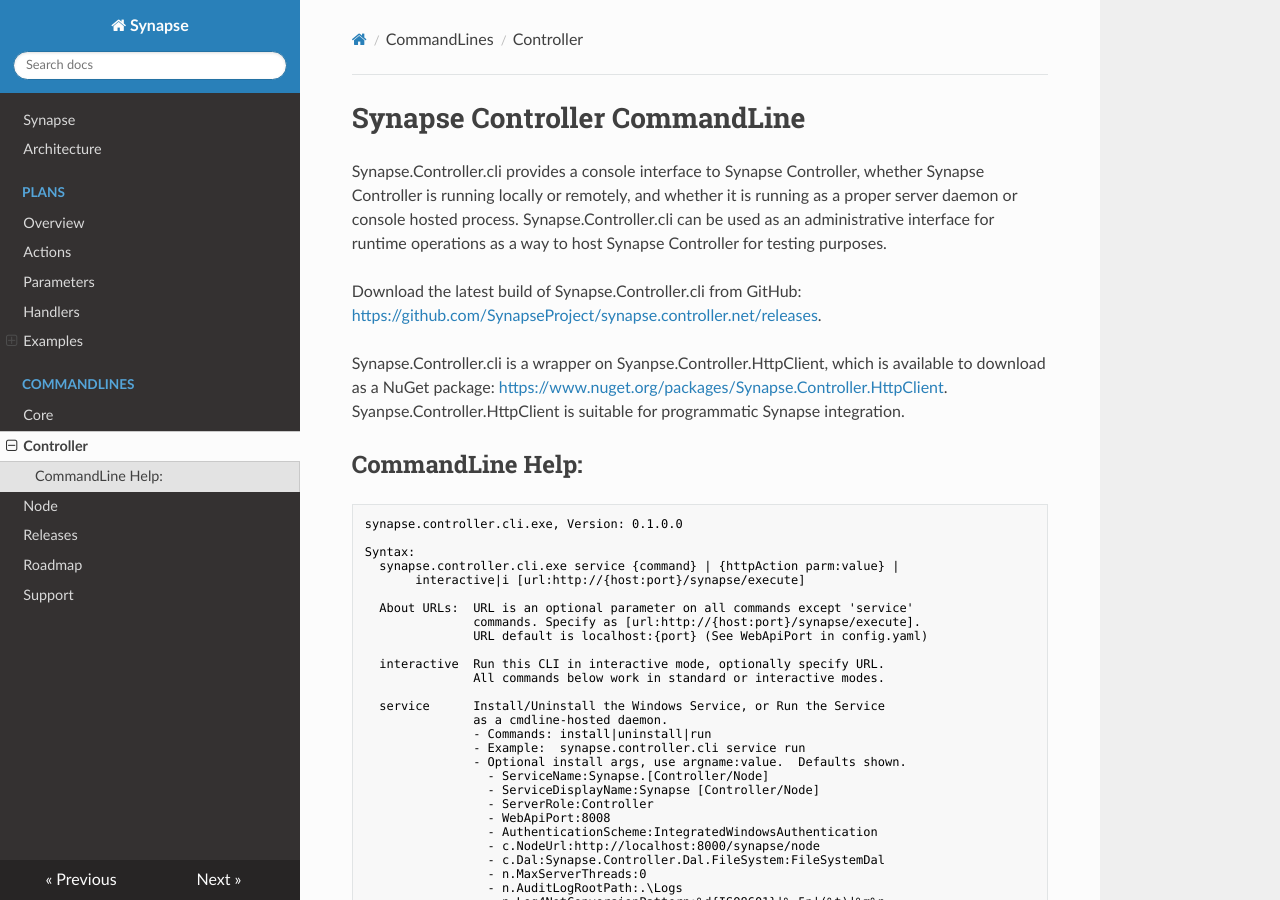
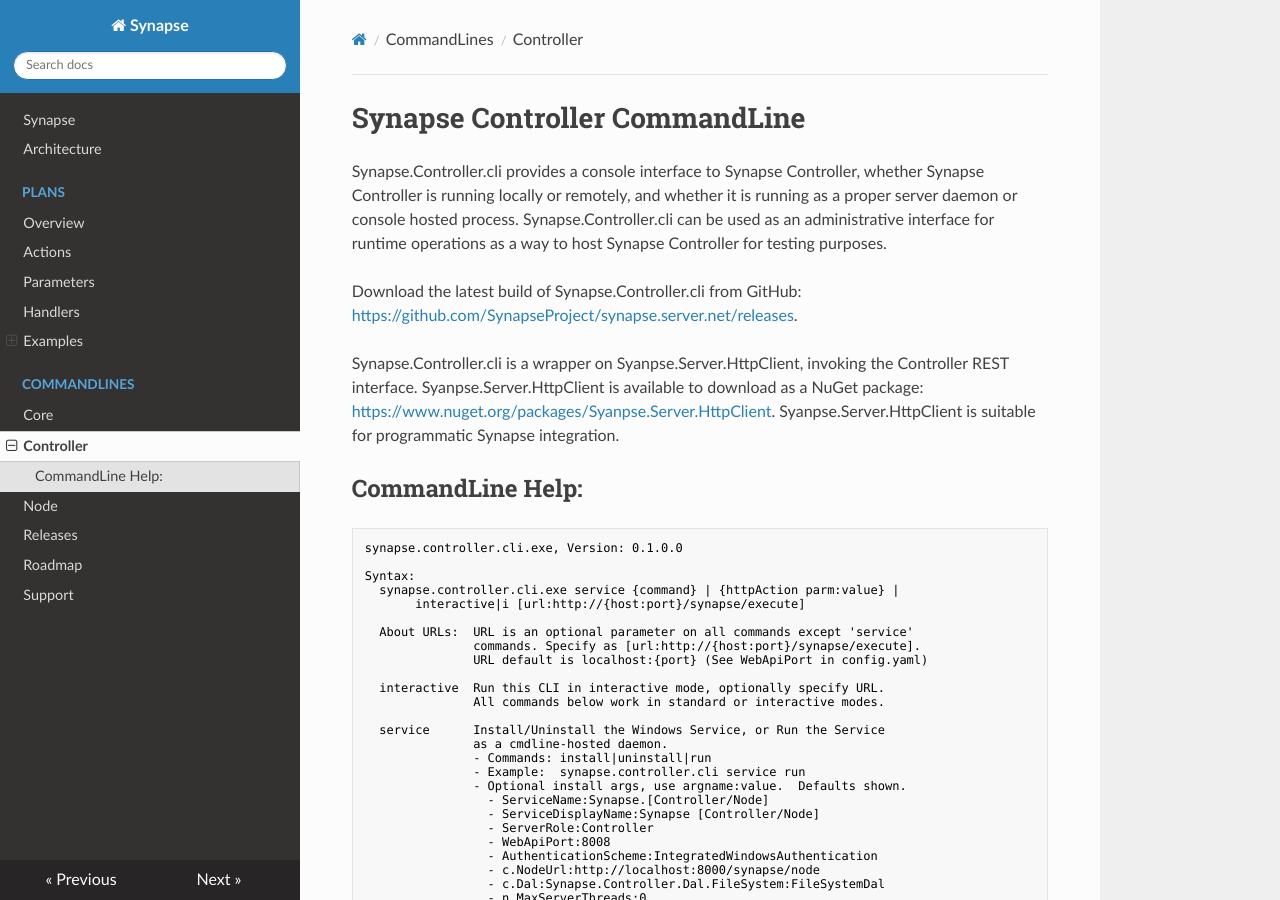
Before and after one commit to SynapseProject/synapse.docs, an MkDocs documentation site: the page built from docs/cli/controller.md, in a window 1280 px wide and 900 px high. Built offline with MkDocs 1.6.1, drawn with Linux system fonts in a browser that asks for light colours; nearby versions of some CDN libraries; old or Windows-style settings are respelled for this version of MkDocs.

Commit message:
goofed the CLI doc Synapse.Server links

```diff
--- a/docs/cli/controller.md
+++ b/docs/cli/controller.md
@@ -2,9 +2,9 @@
 
 Synapse.Controller.cli provides a console interface to Synapse Controller, whether Synapse Controller is running locally or remotely, and whether it is running as a proper server daemon or console hosted process.  Synapse.Controller.cli can be used as an administrative interface for runtime operations as a way to host Synapse Controller for testing purposes.
 
-Download the latest build of Synapse.Controller.cli from GitHub: <a href="https://github.com/SynapseProject/synapse.controller.net/releases" target="_blank">https://github.com/SynapseProject/synapse.controller.net/releases</a>.
+Download the latest build of Synapse.Controller.cli from GitHub: <a href="https://github.com/SynapseProject/synapse.server.net/releases" target="_blank">https://github.com/SynapseProject/synapse.server.net/releases</a>.
 
-Synapse.Controller.cli is a wrapper on Syanpse.Controller.HttpClient, which is available to download as a NuGet package: <a href="https://www.nuget.org/packages/Synapse.Controller.HttpClient" target="_blank">https://www.nuget.org/packages/Synapse.Controller.HttpClient</a>.  Syanpse.Controller.HttpClient is suitable for programmatic Synapse integration.
+Synapse.Controller.cli is a wrapper on Syanpse.Server.HttpClient, invoking the Controller REST interface.  Syanpse.Server.HttpClient is available to download as a NuGet package: <a href="https://www.nuget.org/packages/Syanpse.Server.HttpClient" target="_blank">https://www.nuget.org/packages/Syanpse.Server.HttpClient</a>.  Syanpse.Server.HttpClient is suitable for programmatic Synapse integration.
 
 ## CommandLine Help:
 
```
Also changed, not shown: docs/cli/node.md (+2 -2 lines).
